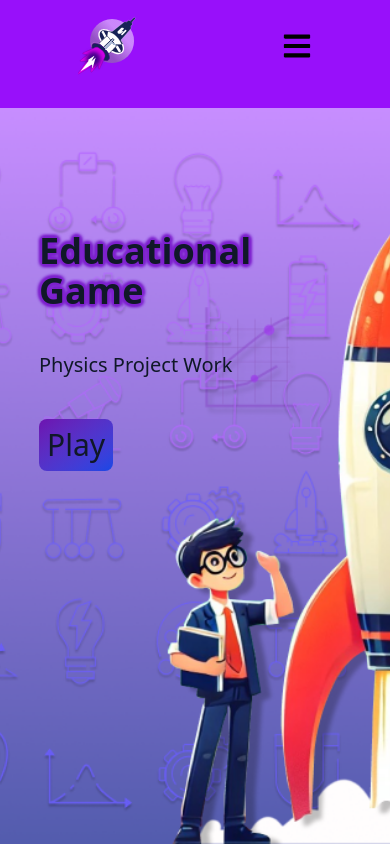
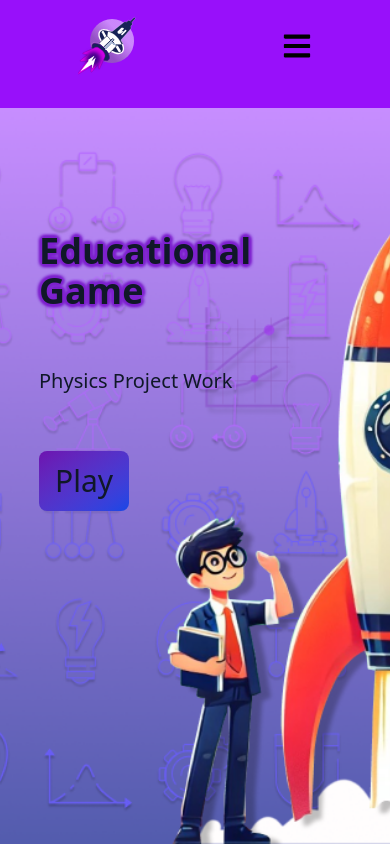
Before and after one commit to KoryunNersisyan468/developing-game, a React (Vite) app: page / in a window 390 px wide. Built offline with nearby package versions, Linux system fonts and the light colour scheme.

Commit message:
Initial commit

```diff
--- a/src/pages/Home.jsx
+++ b/src/pages/Home.jsx
@@ -12,7 +12,7 @@ export default function Home() {
         src={homeBg}
         alt="HomeBg"
       />
-      <div className="absolute top-1/6 xl:gap-24 lg:gap[88px] sm:gap-20 gap-10 left-1/10 flex transition-all duration-200 text-gray-900 dark:text-white flex-col justify-between items-start">
+      <div className="absolute top-1/6 xl:gap-24 lg:gap[88px] sm:gap-20 gap-14 left-1/10 flex transition-all duration-200 text-gray-900 dark:text-white flex-col justify-between items-start">
         <h1 className="xl:text-8xl  home_title font-bold text-4xl lg:text-7xl sm:text-6xl sm:w-xl w-xs">
           {t("home_title")}
         </h1>
@@ -20,8 +20,8 @@ export default function Home() {
           {t("home_description")}
         </p>
         <StartBtn
-          px="px-2 sm:px-4 lg:px-16 md:px-[70px] xl:px-20"
-          py="py-2 sm:py-3 lg:py-7 md:py-8 xl:py-10"
+          px="px-4 lg:px-16 md:px-[70px] xl:px-20"
+          py="py-3 lg:py-7 md:py-8 xl:py-10"
         />
       </div>
     </div>
```
